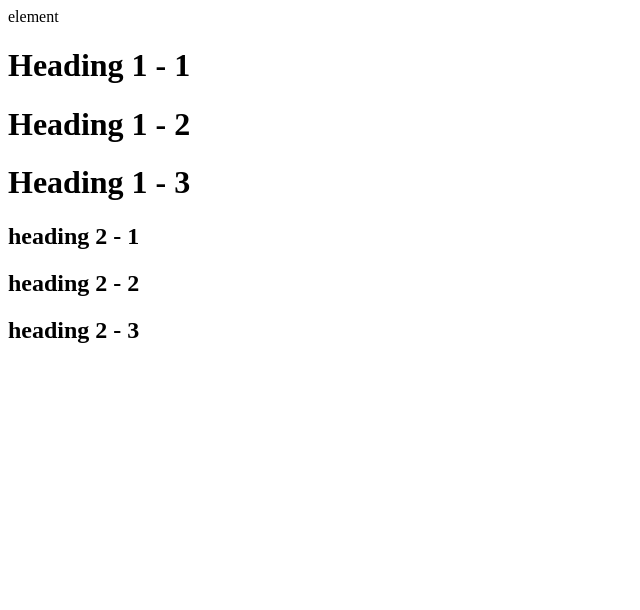
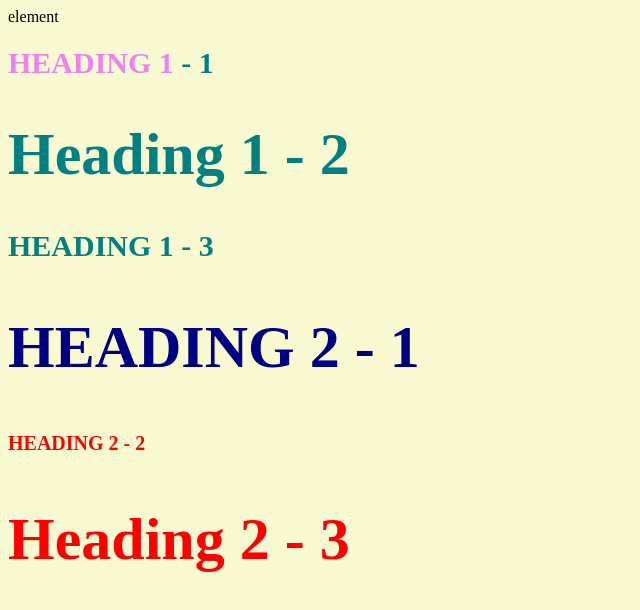
Before and after one commit to Beardmang/cartoon-hero, a plain HTML site: page style-test.html in a window 1280 px wide. Shown: the whole page, without its empty margins (0-640 px from the left). Drawn offline with Linux system fonts and the light colour scheme.

Commit message:
Fixed issue with CSS not being linked

```diff
--- /dev/null
+++ b/CSS/test.css
@@ -0,0 +1,23 @@
+body{
+    background-color: lightgoldenrodyellow;
+}
+h1{
+font-size: 30px;
+color: teal
+}
+h2{
+font-size: 20px;
+color: red;
+}
+.big{
+    font-size: 60px;
+}
+.uppercase{
+    text-transform: uppercase;
+}
+.big.uppercase{
+    color: navy;
+}
+h1 span{
+    color: violet;
+}
--- a/style-test.html
+++ b/style-test.html
@@ -2,15 +2,15 @@
 <html>
     <head>
     <title>Style test</title>
-    <link rel="stylesheet" type="text/css" href="CSS\test.css">
+    <link href="css/test.css" rel="stylesheet" type="text/css">
     </head>
     <body>
         <span>element</span>
         <h1 class="uppercase"><span>Heading 1</span> - 1</h1>
         <h1 class="big">Heading 1 - 2</h1>
         <h1 class="uppercase">Heading 1 - 3</h1>
-        <h2 class="big uppercase">heading 2 - 1</h2>
-        <h2 class="uppercase">heading 2 - 2</h2>
-        <h2 class="big">heading 2 - 3</h2>
+        <h2 class="big uppercase">Heading 2 - 1</h2>
+        <h2 class="uppercase">Heading 2 - 2</h2>
+        <h2 class="big">Heading 2 - 3</h2>
     </body>
 </html>
```
